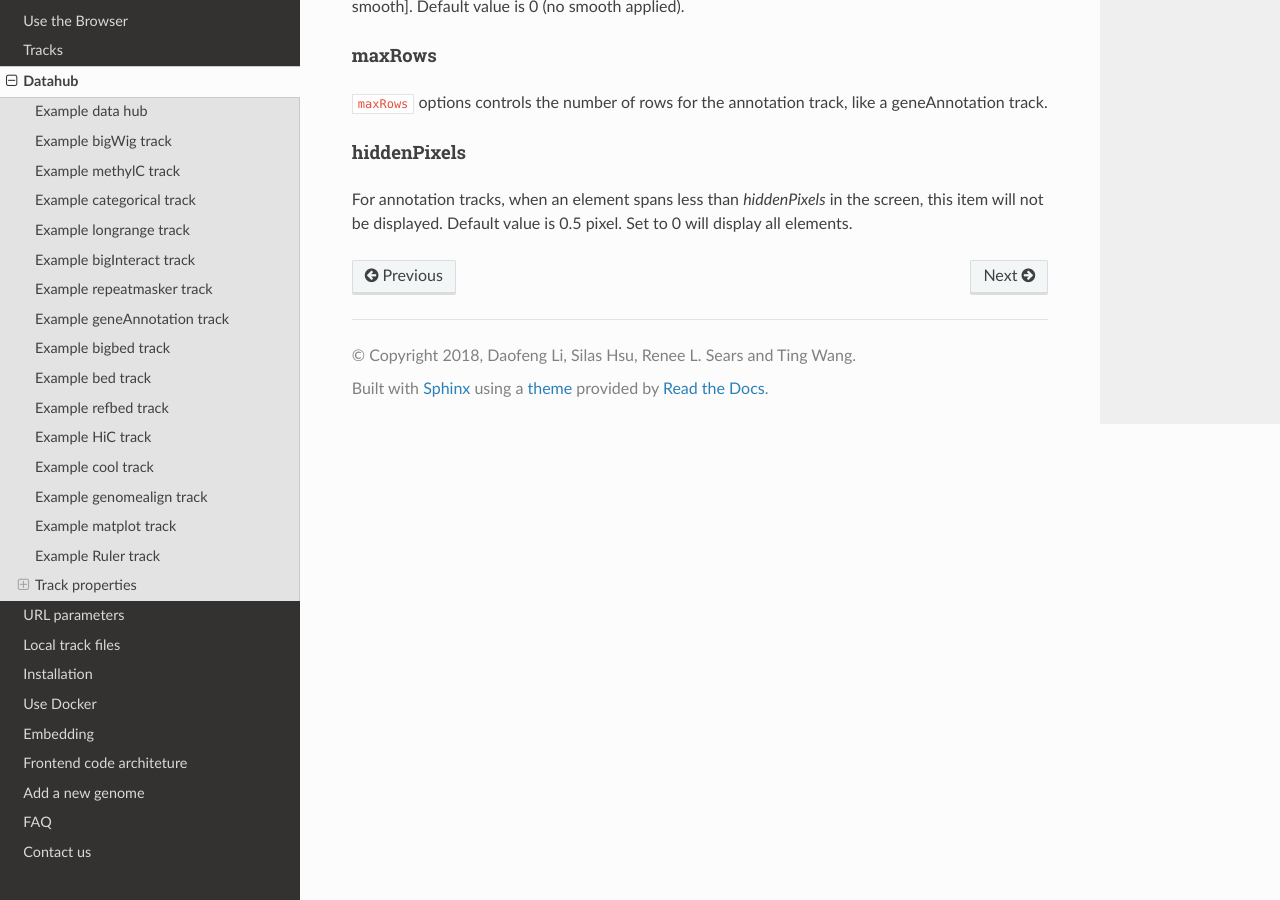
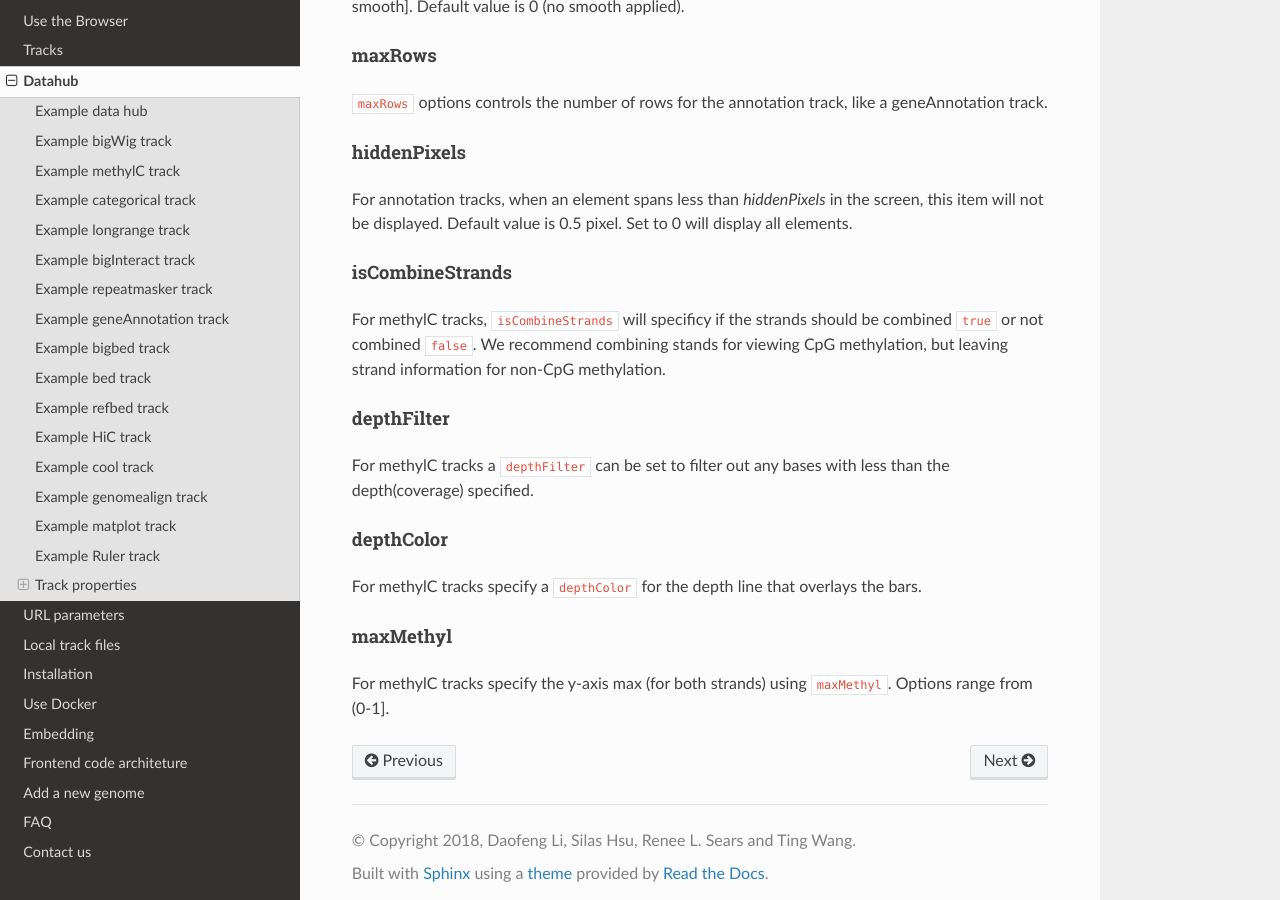
Before and after one commit to lidaof/eg-docs, a Sphinx documentation site: the page built from docs/datahub.rst, in a window 1280 px wide and 900 px high, scrolled down 10395 px. Built offline with Sphinx 7.4.7 and the Read the Docs theme 2.0.0, drawn with Linux system fonts in a browser that asks for light colours.

Commit message:
Update datahub.rst

```diff
--- a/docs/datahub.rst
+++ b/docs/datahub.rst
@@ -548,3 +548,23 @@ hiddenPixels
 
 For annotation tracks, when an element spans less than `hiddenPixels` in the screen,
 this item will not be displayed. Default value is 0.5 pixel. Set to 0 will display all elements.
+
+isCombineStrands
+^^^^^^^^^^^^^^^^
+
+For methylC tracks, ``isCombineStrands`` will specificy if the strands should be combined ``true`` or not combined ``false``. We recommend combining stands for viewing CpG methylation, but leaving strand information for non-CpG methylation.
+
+depthFilter
+^^^^^^^^^^
+
+For methylC tracks a ``depthFilter`` can be set to filter out any bases with less than the depth(coverage) specified.
+
+depthColor
+^^^^^^^^^^
+
+For methylC tracks specify a ``depthColor`` for the depth line that overlays the bars.
+
+maxMethyl
+^^^^^^^^^
+
+For methylC tracks specify the y-axis max (for both strands) using ``maxMethyl``. Options range from (0-1].
```
